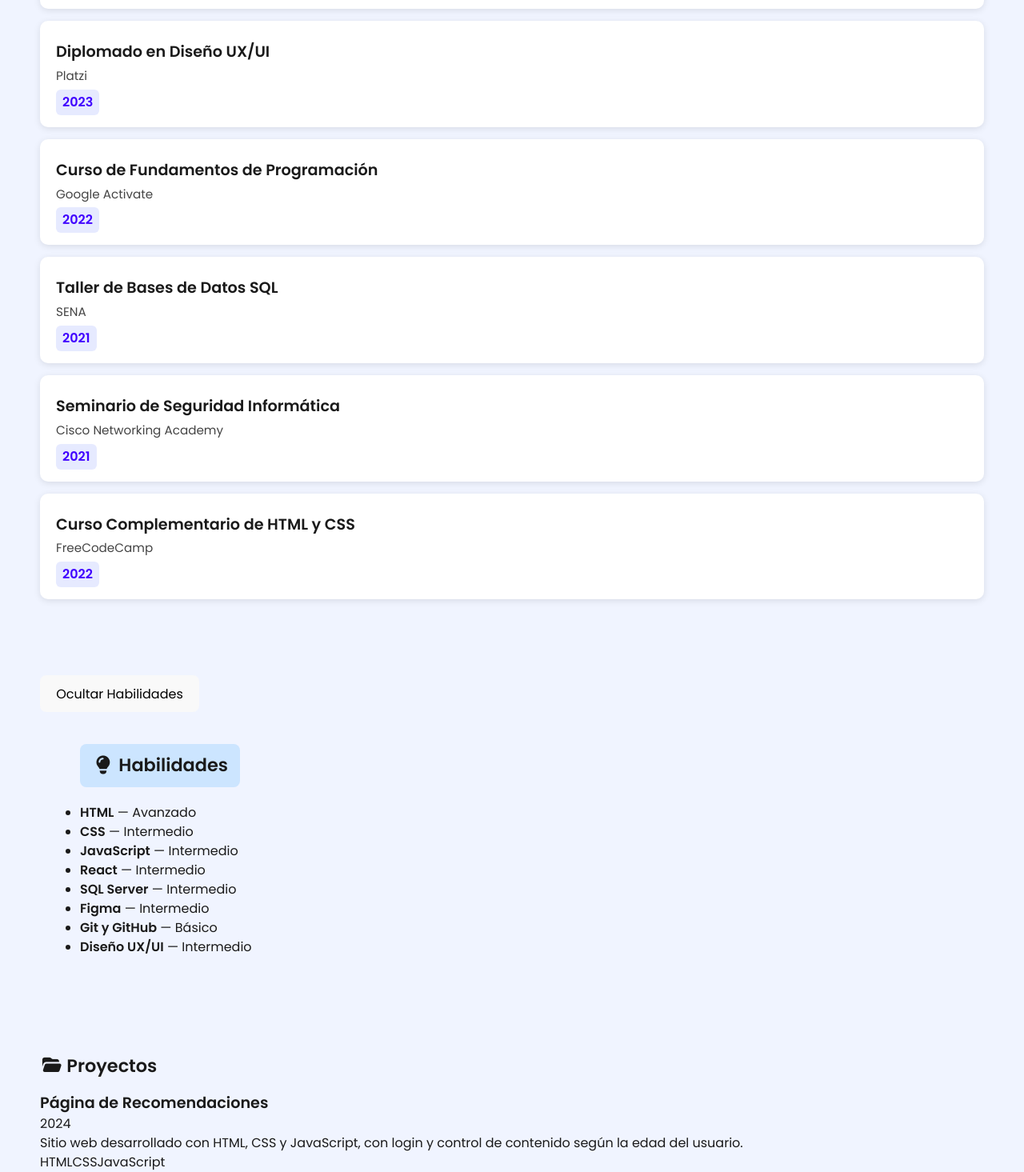
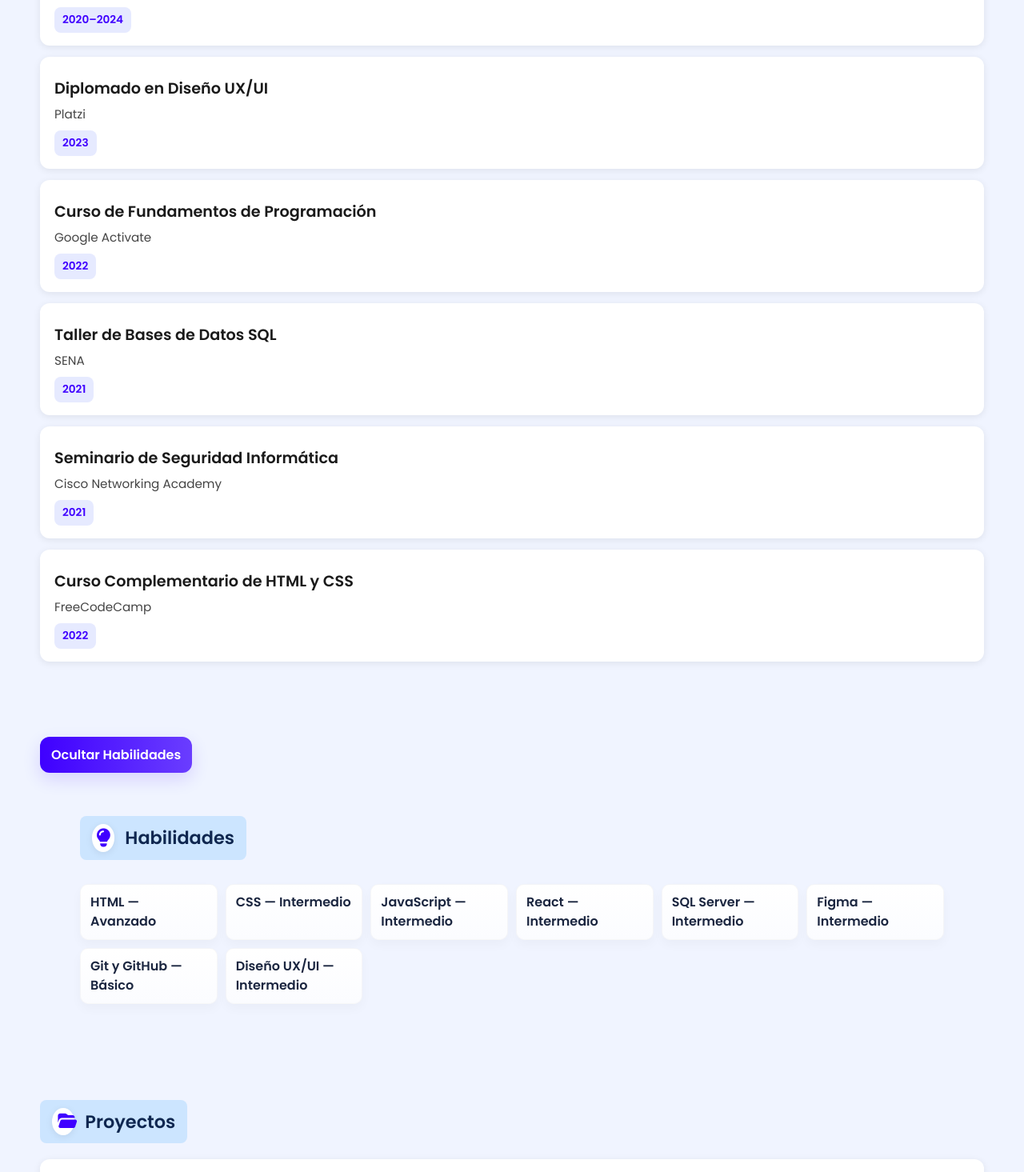
Before and after one commit to PROYECTOWEBREACT2/PROYECTO_REACT, a React (Vite) app: page / in a window 1280 px wide. Shown: the part 967-2432 px from the top of the page at 80% size. Built offline with nearby package versions, Linux system fonts and the light colour scheme.

Commit message:
actualizaciones restantes

```diff
--- a/src/App.css
+++ b/src/App.css
@@ -1,11 +1,15 @@
 @import url('https://fonts.googleapis.com/css2?family=Poppins:wght@300;400;600&display=swap');
-
 
 :root {
   --color-fondo: #f0f4ff;
   --color-texto: #1a1a1a;
   --color-acento: #3f00ff;
   --color-seccion: #cce5ff;
+  --color-blanco: #ffffff;
+  --color-muted: #7f8c8d;
+  --radio: 10px;
+  --shadow-soft: 0 6px 18px rgba(15, 15, 40, 0.06);
+  --shadow-card: 0 2px 10px rgba(0,0,0,0.08);
 }
 
 body {
@@ -22,18 +26,15 @@ body {
   box-sizing: border-box;
 }
 
-
 .container {
   width: 100%;
   padding: 40px 50px;
 }
 
-
 h1 { font-size: 3em; }
 h2 { font-size: 1.6em; }
 h3 { font-size: 1.4em; margin-bottom: 15px; }
 h4 { margin-top: 10px; font-size: 1.2em; }
-
 
 .cabecera_cv {
   text-align: center;
@@ -82,6 +83,7 @@ h4 { margin-top: 10px; font-size: 1.2em; }
 .titulo_perfil,
 .titulo_Educacion,
 .titulo_habilidades,
+.titulo_proyectos,
 .titulo_Experiencia {
   background-color: var(--color-seccion);
   padding: 10px 15px;
@@ -89,95 +91,106 @@ h4 { margin-top: 10px; font-size: 1.2em; }
   font-weight: 600;
   margin-bottom: 20px;
   display: inline-block;
+  color: #0f2750;
 }
+
 
 .Tecnologias i,
 .habilidades i,
 .Experiencia i,
-.educacion i {
+.educacion i,
+.titulo_proyectos i,
+.titulo_perfil i,
+.titulo_habilidades i {
   color: var(--color-acento);
   background: #fff;
   padding: 6px;
   border-radius: 50%;
   margin-right: 8px;
+  box-shadow: var(--shadow-card);
 }
 
+.contenido_cv {
+  margin-bottom: 30px;
+}
 
-.contenido_cv {
-  margin-bottom: 40px;
-}
 
 .habilidades {
   padding: 20px;
   background: #ffffffb5;
-  border-radius: 10px;
+  border-radius: var(--radio);
+  box-shadow: var(--shadow-card);
 }
 
-.carta_de_presentacion {
-  font-size: 1rem;
-  line-height: 1.6;
+.lista_habilidades {
+  list-style: none;
+  padding: 0;
+  display: grid;
+  grid-template-columns: repeat(auto-fit, minmax(160px, 1fr));
+  gap: 10px;
+  margin-top: 10px;
+}
+
+.habilidad_item {
+  background: linear-gradient(180deg, #ffffff, #fbfcff);
+  border: 1px solid rgba(15,15,40,0.03);
+  padding: 10px 12px;
+  border-radius: 10px;
+  box-shadow: 0 6px 14px rgba(15,15,40,0.03);
+  font-weight: 600;
+  color: #1b2640;
 }
 
 
-.educacion_item {
-  background: white;
-  padding: 15px 20px;
-  margin-bottom: 15px;
-  border-radius: 10px;
-  box-shadow: 0 2px 8px rgba(0,0,0,0.10);
+.educacion_item,
+.experiencia_item,
+.proyecto_item {
+  background: var(--color-blanco);
+  padding: 16px 18px;
+  margin-bottom: 14px;
+  border-radius: 12px;
+  box-shadow: var(--shadow-card);
+  transition: transform 200ms ease, box-shadow 200ms ease;
+}
+
+.educacion_item:hover,
+.experiencia_item:hover,
+.proyecto_item:hover {
+  transform: translateY(-4px);
+  box-shadow: 0 10px 30px rgba(15,15,40,0.06);
 }
 
 .Nombre_institucion {
   font-size: 0.95rem;
   color: #444;
-  margin-top: 4px;
+  margin-top: 6px;
 }
 
-.anio_curso {
-  font-weight: 600;
-  margin-top: 5px;
+.anio_curso,
+.anio_puesto,
+.anio_proyecto {
+  font-weight: 700;
+  margin-top: 8px;
   color: var(--color-acento);
   display: inline-block;
   background-color: #e6eaff;
-  padding: 4px 8px;
-  border-radius: 6px;
+  padding: 6px 10px;
+  border-radius: 8px;
+  font-size: 0.85rem;
 }
 
-
-.experiencia_item {
-  background: white;
-  padding: 20px;
-  margin-bottom: 18px;
-  border-radius: 10px;
-  box-shadow: 0 2px 10px rgba(0,0,0,0.12);
+.descripcion_puesto,
+.proyecto_item p {
+  margin-top: 10px;
+  line-height: 1.6;
+  color: #333;
 }
 
-.nombre_empresa {
-  font-size: 0.95rem;
-  color: #333;
-  margin-top: 4px;
-}
-
-.anio_puesto {
-  margin: 6px 0;
-  background: #e6eaff;
-  padding: 4px 8px;
-  border-radius: 6px;
-  color: var(--color-acento);
-  font-weight: 600;
-  display: inline-block;
-}
-
-.descripcion_puesto {
-  margin-top: 8px;
-  line-height: 1.6;
-}
-
-
+/* TECNOLOGÍAS */
 .lista_tecnologias {
   list-style: none;
   padding: 0;
-  margin-top: 15px;
+  margin-top: 12px;
 }
 
 .tag_tecnologia {
@@ -188,9 +201,117 @@ h4 { margin-top: 10px; font-size: 1.2em; }
   color: white;
   font-weight: 600;
   font-size: 0.9rem;
+  box-shadow: 0 6px 14px rgba(15,15,40,0.07);
+  transition: transform 150ms ease, opacity 150ms ease;
+}
+
+.tag_tecnologia:hover {
+  transform: translateY(-3px);
+  opacity: 0.95;
+}
+
+.tag_tecnologia_proyecto {
+  display: inline-block;
+  background: #eef3ff;
+  color: #193b7a;
+  padding: 6px 10px;
+  border-radius: 8px;
+  margin-right: 6px;
+  margin-top: 6px;
+  font-weight: 600;
+  font-size: 0.85rem;
+}
+
+/* BOTÓN */
+.btn_toggle {
+  display: inline-block;
+  background: linear-gradient(90deg, var(--color-acento), #6a3dff);
+  color: white;
+  border: none;
+  padding: 10px 14px;
+  border-radius: 12px;
+  cursor: pointer;
+  font-weight: 700;
+  box-shadow: 0 8px 22px rgba(63,0,255,0.14);
+  transition: transform 150ms ease, box-shadow 150ms ease, opacity 120ms ease;
+  margin-bottom: 14px;
+}
+
+.btn_toggle:hover {
+  transform: translateY(-3px);
+  box-shadow: 0 14px 36px rgba(63,0,255,0.18);
+}
+
+.btn_toggle:active {
+  transform: translateY(-1px) scale(0.995);
+}
+
+.form_tecnologia {
+  background: var(--color-blanco);
+  padding: 16px;
+  border-radius: 12px;
+  margin: 18px auto;
+  box-shadow: var(--shadow-card);
+  display: grid;
+  gap: 10px;
+  max-width: 450px;
+}
+
+.form_tecnologia h3 {
+  margin-bottom: 6px;
+  font-size: 1.05rem;
+  display: flex;
+  align-items: center;
+  gap: 8px;
+}
+
+.form_tecnologia input[type="text"],
+.form_tecnologia select {
+  width: 100%;
+  padding: 10px 12px;
+  border-radius: 8px;
+  border: 1px solid #e6e9f2;
+  outline: none;
+  font-size: 0.95rem;
+  transition: border-color 120ms ease, box-shadow 120ms ease;
+}
+
+.form_tecnologia input[type="text"]:focus,
+.form_tecnologia select:focus {
+  border-color: var(--color-acento);
+  box-shadow: 0 6px 18px rgba(63,0,255,0.08);
+}
+
+.form_tecnologia button[type="submit"] {
+  width: max-content;
+  align-self: start;
+  background: var(--color-acento);
+  color: white;
+  padding: 10px 14px;
+  border-radius: 10px;
+  border: none;
+  cursor: pointer;
+  font-weight: 700;
+  transition: transform 120ms ease, box-shadow 120ms ease, opacity 120ms;
+}
+
+.form_tecnologia button[type="submit"]:hover {
+  transform: translateY(-3px);
+  box-shadow: 0 10px 26px rgba(63,0,255,0.12);
 }
 
 
+.notice {
+  padding: 8px 12px;
+  border-radius: 8px;
+  background: #fff7e6;
+  border: 1px solid #ffecb5;
+  color: #7a5a00;
+  font-weight: 600;
+  display: inline-block;
+}
+
+/* FOOTER */
 .footer_cv {
   text-align: center;
   padding: 25px;
@@ -216,3 +337,39 @@ h4 { margin-top: 10px; font-size: 1.2em; }
 .footer_links a:hover {
   color: #1c1c4d;
 }
+
+/* RESPONSIVE */
+@media (max-width: 780px) {
+  h1 { font-size: 2.2rem; }
+  .container { padding: 18px; }
+
+  .contenedor_foto_perfil {
+    width: 140px;
+    height: 140px;
+  }
+
+  .lista_habilidades {
+    grid-template-columns: repeat(2, 1fr);
+  }
+}
+
+@media (max-width: 420px) {
+  h1 { font-size: 1.9rem; }
+  .lista_habilidades { grid-template-columns: 1fr; }
+  .info_contacto { gap: 8px; font-size: 0.88rem; }
+}
+
+
+button:focus,
+input:focus,
+select:focus,
+a:focus {
+  outline: 3px solid rgba(63,0,255,0.12);
+  outline-offset: 3px;
+}
+
+
+.section-center {
+  max-width: 880px;
+  margin: 0 auto;
+}
--- a/src/Componentes/Experiencia.jsx
+++ b/src/Componentes/Experiencia.jsx
@@ -10,7 +10,7 @@ export default function Experiencia({experiencias}) {
           <i className="fas fa-briefcase"></i> Experiencia Laboral
         </h3>
 
-        {/* Renderizado de la lista de experiencias */}
+
         {experiencias.map((exp, index) => (
           <div key={index} className="experiencia_item">
             <h4>{exp.cargo}</h4>
@@ -21,23 +21,7 @@ export default function Experiencia({experiencias}) {
         ))}
       </section>
 
-      <footer className="footer_cv">
-        <p>
-          © {new Date().getFullYear()} Liliana Panesso. Todos los derechos
-          reservados.
-        </p>
-        <div className="footer_links">
-          <a href="https://github.com/" target="_blank" rel="noopener noreferrer">
-            <i className="fab fa-github"></i>
-          </a>
-          <a href="https://linkedin.com/" target="_blank" rel="noopener noreferrer">
-            <i className="fab fa-linkedin"></i>
-          </a>
-          <a href="panessoliliana785@gmil.com">
-            <i className="fas fa-envelope"></i>
-          </a>
-        </div>
-      </footer>
+
     </div>
   );
 }
--- a/src/data/cvData.js
+++ b/src/data/cvData.js
@@ -3,7 +3,7 @@ import React from "react";
 
 export const CabeceraData = {
   nombre: "Liliana Sofia Panesso Mendez",
-  profesion: "Desarrolladora Front-End Jr.",
+  rol: "Desarrolladora Front-End Jr.",
   contacto: [
     { icono: "fas fa-envelope", texto: "panessoliliana785@gmail.com" },
     { icono: "fas fa-phone", texto: "3007649182" },
```
Also changed, not shown: 1 other file (tests, documents, lock files or other folders).
